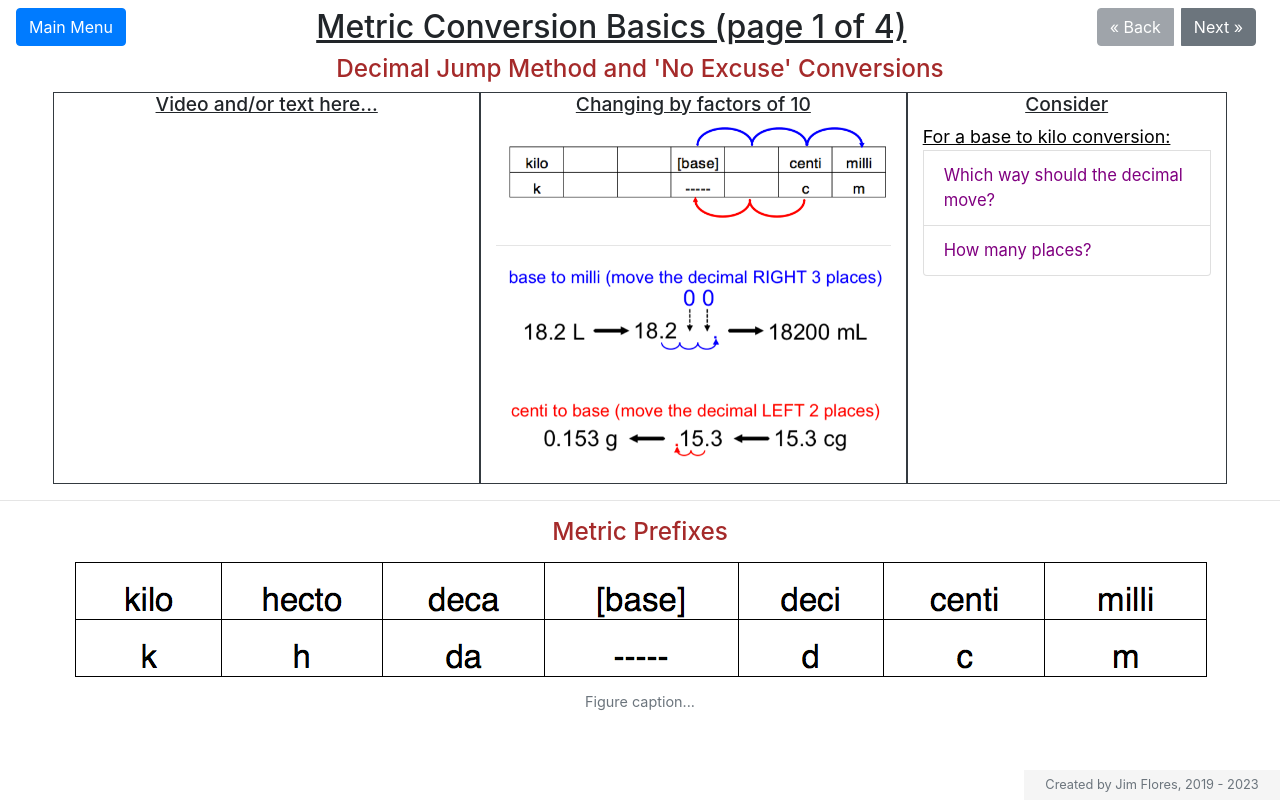
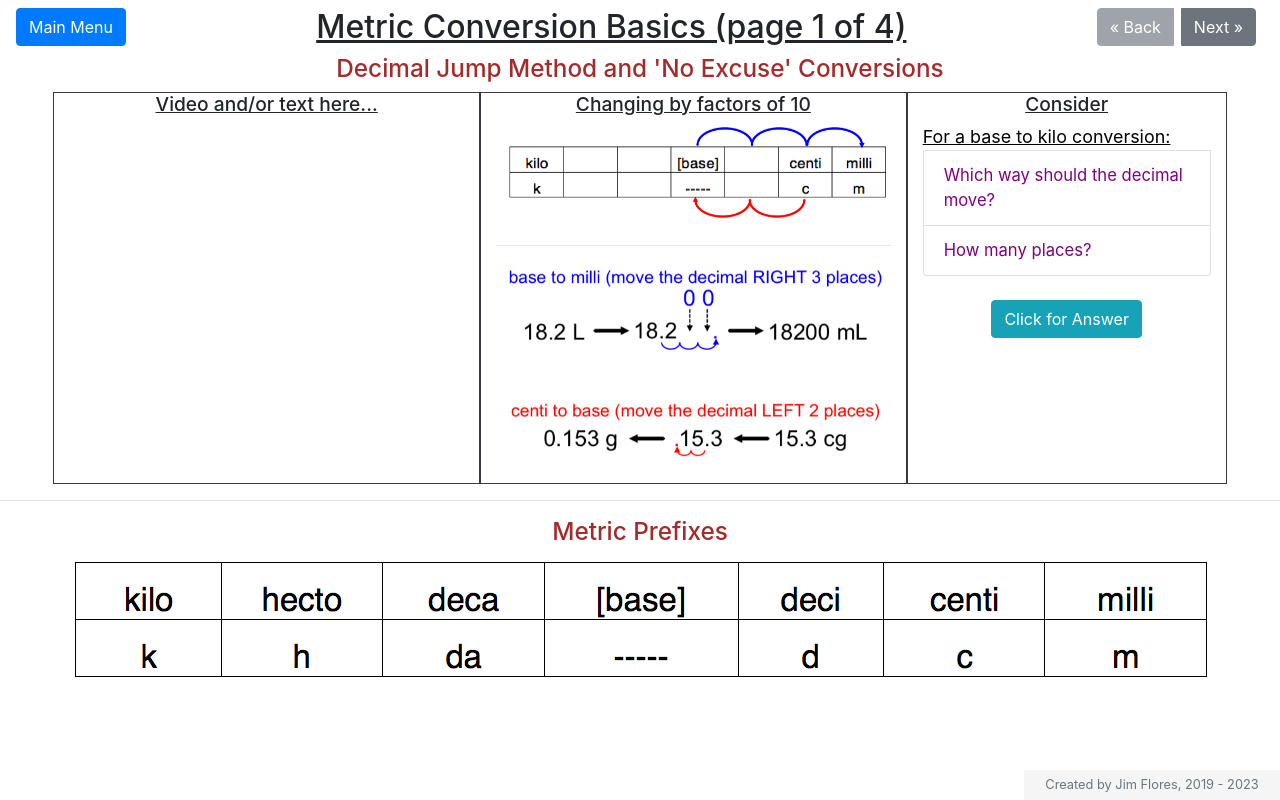
Before and after one commit to jimflores5/MetricConversions, a Flask app: page /conversions/1 in a window 1280 px wide. Run offline with Flask 3, Linux system fonts and the light colour scheme; some libraries are stand-ins or nearby versions.

Commit message:
Added content to conversions tutorial, page 3.

```diff
--- a/templates/conversions.html
+++ b/templates/conversions.html
@@ -34,12 +34,43 @@
                                 <li class="list-group-item">Which way should the decimal move?</li>
                                 <li class="list-group-item">How many places?</li>
                             </ol>
-
-                            <!-- TODO: Add form and answer inputs. -->
+                            <br>
+                            <p>
+                                <button class="btn btn-info" type="button" data-toggle="collapse" data-target="#collapseExample" aria-expanded="false" aria-controls="collapseExample">
+                                    Click for Answer
+                                </button>
+                            </p>
+                            <div class="collapse" id="collapseExample">
+                                <p class="frame-text">
+                                    To convert from a base unit to kilo, move
+                                    the decimal <strong>3 places to the right</strong>.
+                                </p>
+                            </div>
                         </section>
                     {% else %}
                         <section class="col-4 text-center border border-dark">
-                            <h3 class="frame-heading">Figure here...</h3>
+                            <h3 class="frame-heading">Figure heading here...</h3>
+                            <figure class="figure">
+                                <img src="{{url_for('static', filename='dim_analysis_1.png')}}" class="figure-img img-fluid" alt="Showing dimensional analysis setup to convert from km to cm.">
+                                <hr>
+                                <img src="{{url_for('static', filename='dim_analysis_2.png')}}" class="figure-img img-fluid" alt="Showing dimensional analysis setup to convert from mg to dag.">
+                            </figure>
+                        </section>
+                        <section class="col-3 text-center border border-dark">
+                            <h3 class="frame-heading">Consider</h3>
+                            <p class="frame-text">To convert from mm to km in a single step, what values go on the top and bottom of the conversion factor?</p>
+                            <figure class="figure">
+                                <img src="{{url_for('static', filename='dim_analysis_3.png')}}" class="figure-img img-fluid" alt="Showing dimensional analysis setup to convert from mm to km.">
+                            </figure>
+                            <br>
+                            <p>
+                                <button class="btn btn-info" type="button" data-toggle="collapse" data-target="#collapseExample" aria-expanded="false" aria-controls="collapseExample">
+                                    Click for Answer
+                                </button>
+                            </p>
+                            <figure class="collapse" id="collapseExample">
+                                <img src="{{url_for('static', filename='d_a_3_answer.png')}}" class="figure-img img-fluid" alt="Conversion factor showing 1 km over 1,000,000 mm.">
+                            </figure>
                         </section>
                     {% endif %}
                 {% else %}
@@ -60,10 +91,8 @@
                             {% endif %}
                         </ul>
                     </section>
-
                     <section class="col-6 text-center border border-dark">
                         {% with messages = get_flashed_messages(with_categories=True) %}
-                        <!-- TODO: For page 2, avoid k <-> c or k <-> m conversions. -->
                             <form action="/conversions/{{page}}" method="post">
                                 <table class="table quiz-table">
                                     <tbody>
@@ -114,11 +143,12 @@
                 {% endif %}
             </section>
         </section>
+        {% if page != 3 %}
             <hr>
             <figure class="figure">
                 <h3 class="subheading">Metric Prefixes</h3>
                 <img src="{{url_for('static', filename='metric_chart.png')}}" class="figure-img img-fluid" alt="Metric chart showing prefixes from kilo to milli.">
-            <figcaption class="figure-caption">Figure caption...</figcaption>
             </figure>
+        {% endif %}
     </section>
 {% endblock %}
```
Also changed, not shown: static/d_a_3_answer.png (added), static/dim_analysis_1.png (added), static/dim_analysis_2.png (added), static/dim_analysis_3.png (added), static/mega_chart.png (added). Lines whose indentation alone changed are shown as unchanged.
